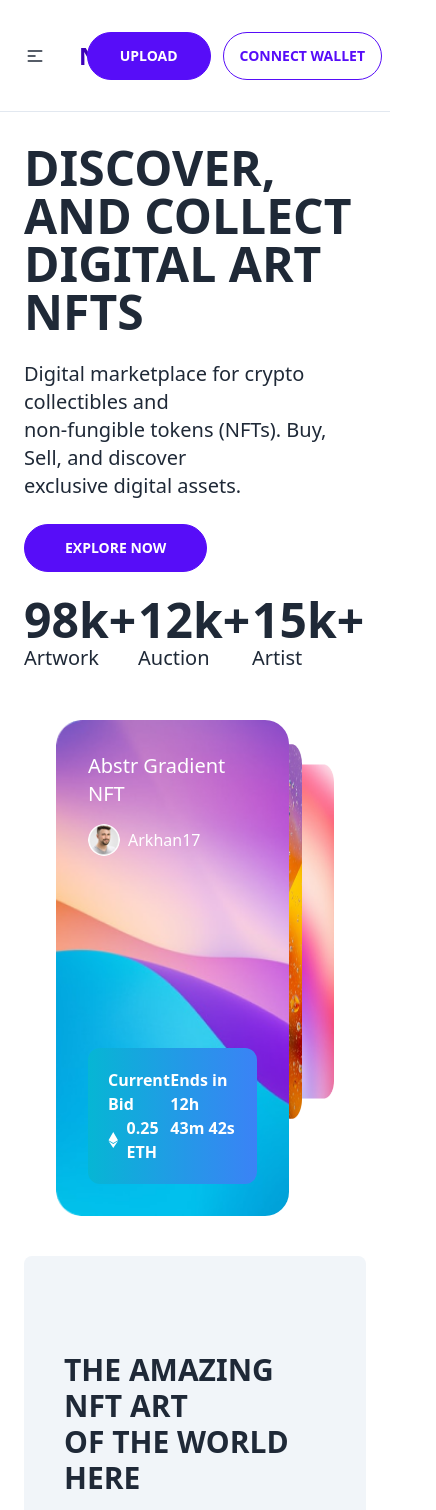
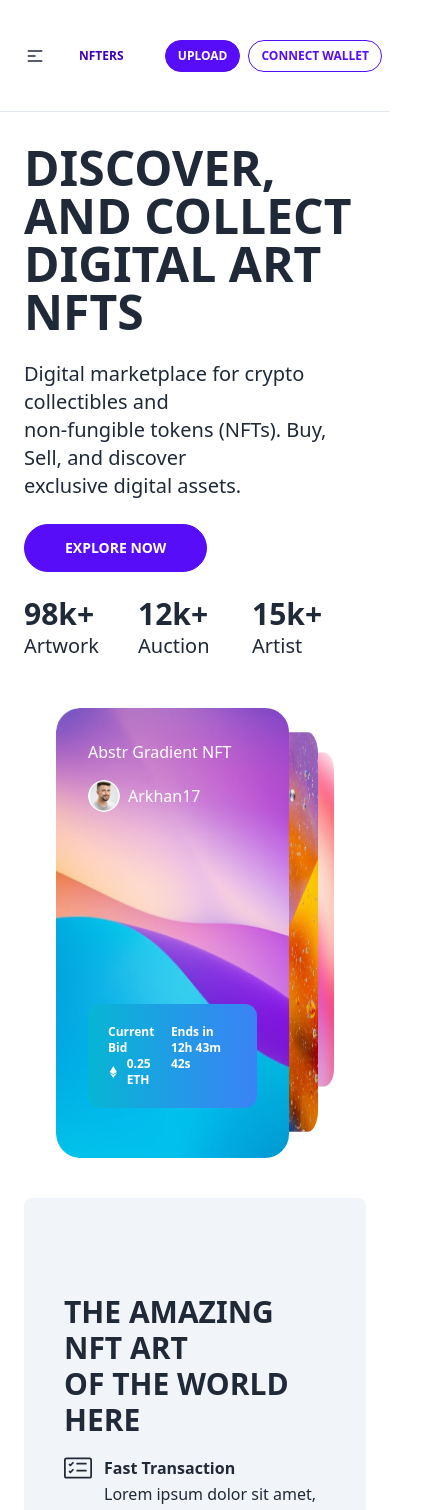
Before and after one commit to rafidulislam19/NFT-Marketplace, a React (Vite) app: page / in a window 390 px wide. Shown: the top 1510 px of the page, 436 px wide, since content can reach past the window. Built offline with nearby package versions, Linux system fonts and the light colour scheme.

Commit message:
issues fixed

```diff
--- a/src/components/CreateAndSell/CreateAndSell.jsx
+++ b/src/components/CreateAndSell/CreateAndSell.jsx
@@ -13,17 +13,17 @@ const CreateAndSell = () => {
                 <div className="flex ">
                     <div className="mr-10 lg:mr-16 space-y-8 relative">
                         <div>
-                        <img className="h-64 w-full" src={img1} alt="" />
-                        <img className="h-14 w-14 absolute left-40 sm:left-48 top-56 sm:top-56" src={man} alt="" />
+                        <img className="h-52 sm:h-64 w-full" src={img1} alt="" />
+                        <img className="h-10 w-10 sm:h-14 sm:w-14 absolute left-28 sm:left-48 top-48 sm:top-56" src={man} alt="" />
                         </div>
                         <div className="w-2/3 float-right relative">
-                            <img className="h-48 w-full" src={img3} alt="" />
-                            <img className="h-14 w-14 absolute left-28 sm:left-32 top-40" src={woman} alt="" />
+                            <img className="h-32 sm:h-48 w-full" src={img3} alt="" />
+                            <img className="h-10 w-10 sm:h-14 sm:w-14 absolute left-16 sm:left-32 top-28 sm:top-40" src={woman} alt="" />
                         </div>
                     </div>
                     <div className="mt-32 relative">
-                        <img className="h-60 w-full" src={img2} alt="" />
-                        <img className="h-14 w-14 absolute left-40 sm:left-44 top-48 sm:top-52" src={woman} alt="" />
+                        <img className="h-52 sm:h-60 w-full" src={img2} alt="" />
+                        <img className="h-10 w-10 sm:h-14 sm:w-14 absolute left-28 sm:left-44 top-48 sm:top-52" src={woman} alt="" />
                     </div>
                 </div>
 
--- a/src/components/Explore/Explore.jsx
+++ b/src/components/Explore/Explore.jsx
@@ -5,7 +5,7 @@ import { FaEthereum } from 'react-icons/fa';
 
 const Explore = () => {
     return (
-        <div className="my-8 lg:my-20 mx-6 xl:mx-0">
+        <div className="my-8 lg:my-20 mx-6 lg:mx-0">
             <div className="grid grid-cols-1 lg:grid-cols-2 gap-12">
 
                 {/* left part of explore section */}
@@ -15,15 +15,15 @@ const Explore = () => {
                     <button className="btn btn-primary rounded-full px-10 py-4 text-white">Explore Now</button>
                     <div className="grid grid-cols-3">
                         <div>
-                            <h2 className="text-5xl font-extrabold">98k+</h2>
+                            <h2 className="text-3xl md:text-5xl font-extrabold">98k+</h2>
                             <p className="text-xl">Artwork</p>
                         </div>
                         <div>
-                            <h2 className="text-5xl font-extrabold">12k+</h2>
+                            <h2 className="text-3xl md:text-5xl font-extrabold">12k+</h2>
                             <p className="text-xl">Auction</p>
                         </div>
                         <div>
-                            <h2 className="text-5xl font-extrabold">15k+</h2>
+                            <h2 className="text-3xl md:text-5xl font-extrabold">15k+</h2>
                             <p className="text-xl">Artist</p>
                         </div>
                     </div>
@@ -32,9 +32,9 @@ const Explore = () => {
                 {/* right part of explore section */}
               <div className="relative pl-8">
                 {/* first picture */}
-              <div className="bg-[url('../../../public/images/explore/image1.png')] bg-cover rounded-3xl p-8 text-white w-3/4 ">
+              <div className="bg-[url('../../../public/images/explore/image1.png')] h-[450px] bg-cover rounded-3xl p-8 text-white w-3/4 ">
                    <div className="text-white font-medium">
-                   <h2 className="text-xl mb-4 ">Abstr Gradient NFT</h2>
+                   <h2 className="text-base sm:text-xl mb-4 ">Abstr Gradient NFT</h2>
                     <div className="flex items-center">
                         {/* person name & image */}
                         <img className="w-8 h-8 rounded-full mr-2" src={img} alt="" />
@@ -43,11 +43,11 @@ const Explore = () => {
                    </div>
 
                    <div className="flex justify-between p-5 bg-gradient-to-r from-cyan-500 to-blue-500 text-white rounded-xl mt-48 font-semibold">
-                    <div>
+                    <div className="text-xs sm:text-base">
                         <p>Current Bid</p>
                         <div className="flex items-center"><FaEthereum className="mr-2"/> <span>0.25 ETH</span></div>
                     </div>
-                    <div>
+                    <div className="text-xs sm:text-base">
                         <p>Ends in</p>
                         <h3>12h  43m  42s</h3>
                     </div>
@@ -55,11 +55,11 @@ const Explore = () => {
 
                 </div>
                 {/* 2nd picture */}
-                <div className="w-1/2 absolute right-16 lg:right-24 top-6 -z-50 rounded-3xl">
-                       <img src={img1}  className="h-[375px]"/>
+                <div className="w-1/2 absolute right-12 sm:right-20 top-6 -z-50 rounded-3xl">
+                       <img src={img1}  className=" h-[400px]"/>
                 </div>
                 {/* 3rd picture */}
-                <div className="w-1/2 absolute right-8 lg:right-14 top-11 -z-100 rounded-3xl">
+                <div className="w-1/2 absolute right-8 sm:right-10 top-11 -z-100 rounded-3xl">
                        <img src={img2}  className="h-[335px]"/>
                 </div>
               </div>
--- a/src/components/FeaturedCollections/FeaturedCollections.jsx
+++ b/src/components/FeaturedCollections/FeaturedCollections.jsx
@@ -17,7 +17,7 @@ const FeaturedCollections = () => {
                 {/* left collection */}
                 <div>
                 <div className="flex items-center mb-6">
-                    <img className="h-64 w-full mr-2" src={img1} alt="" />
+                    <img className="h-64 w-2/3 mr-2" src={img1} alt="" />
                     <div className="space-y-2">
                         <img className="w-full h-20" src={img2} alt="" />
                         <img className="w-full h-20" src={img3} alt="" />
@@ -37,7 +37,7 @@ const FeaturedCollections = () => {
                 {/* middle part */}
                 <div>
                 <div className="flex items-center mb-6">
-                    <img className="h-64 w-full mr-2" src={img5} alt="" />
+                    <img className="h-64 w-2/3 mr-2" src={img5} alt="" />
                     <div className="space-y-2">
                         <img className="w-full h-20" src={img3} alt="" />
                         <img className="w-full h-20" src={img2} alt="" />
@@ -57,7 +57,7 @@ const FeaturedCollections = () => {
                 {/* right part */}
                 <div>
                 <div className="flex items-center mb-6">
-                    <img className="h-64 w-full mr-2" src={img7} alt="" />
+                    <img className="h-64 w-2/3 mr-2" src={img7} alt="" />
                     <div className="space-y-2">
                         <img className="w-full h-20" src={img8} alt="" />
                         <img className="w-full h-20" src={img9} alt="" />
--- a/src/components/Footer/Footer.jsx
+++ b/src/components/Footer/Footer.jsx
@@ -2,9 +2,9 @@
 
 const Footer = () => {
     return (
-    <footer className="footer p-14 lg:p-28 bg-base-200 text-base-content my-10">
+    <footer className="footer mt-10 lg:mt-28 p-10 md:p-14 lg:p-28 bg-base-200 text-base-content rounded-lg">
   <div className="space-y-3">
-    <h3 className="font-black text-2xl">NFTERS </h3>
+    <h3 className="font-black text-2xl">NFTERS</h3>
     <p className="text-sm text-[#565656]">The worlds first and largest digital marketplace for <br /> crypto collectibles and non-fungible tokens (NFTs). <br /> Buy, sell, and discover exclusive digital items.</p>
     <div className="grid grid-flow-col gap-4">
     <a><svg xmlns="http://www.w3.org/2000/svg" width="24" height="24" viewBox="0 0 24 24" className="fill-current"><path d="M9 8h-3v4h3v12h5v-12h3.642l.358-4h-4v-1.667c0-.955.192-1.333 1.115-1.333h2.885v-5h-3.808c-3.596 0-5.192 1.583-5.192 4.615v3.385z"></path></svg></a>
--- a/src/components/Navbar/Navbar.jsx
+++ b/src/components/Navbar/Navbar.jsx
@@ -20,7 +20,7 @@ const Navbar = () => {
     </div>
 
     {/* logo */}
-    <a className="btn btn-ghost normal-case text-[#3D00B7] text-2xl md:text-3xl font-bold">NFTERS</a>
+    <a className="btn btn-ghost normal-case text-[#3D00B7] text-xs sm:text-3xl font-bold">NFTERS</a>
   </div>
 
   {/* navbar elements */}
@@ -37,8 +37,8 @@ const Navbar = () => {
 
   {/* navbar buttons */}
   <div className="navbar-end">
-     <button className="btn btn-primary rounded-full px-8 mr-3 text-white">Upload</button>
-     <button className="btn btn-outline btn-primary rounded-full">Connect Wallet</button>
+     <button className="btn btn-primary rounded-full btn-sm sm:btn-md mr-2 text-xs text-white">Upload</button>
+     <button className="btn btn-outline btn-primary rounded-full btn-sm sm:btn-md text-xs">Connect Wallet</button>
   </div>
 </div>
     );
```
Also changed, not shown: src/components/TopCollections/TopCollections.jsx (+6 -6 lines).
